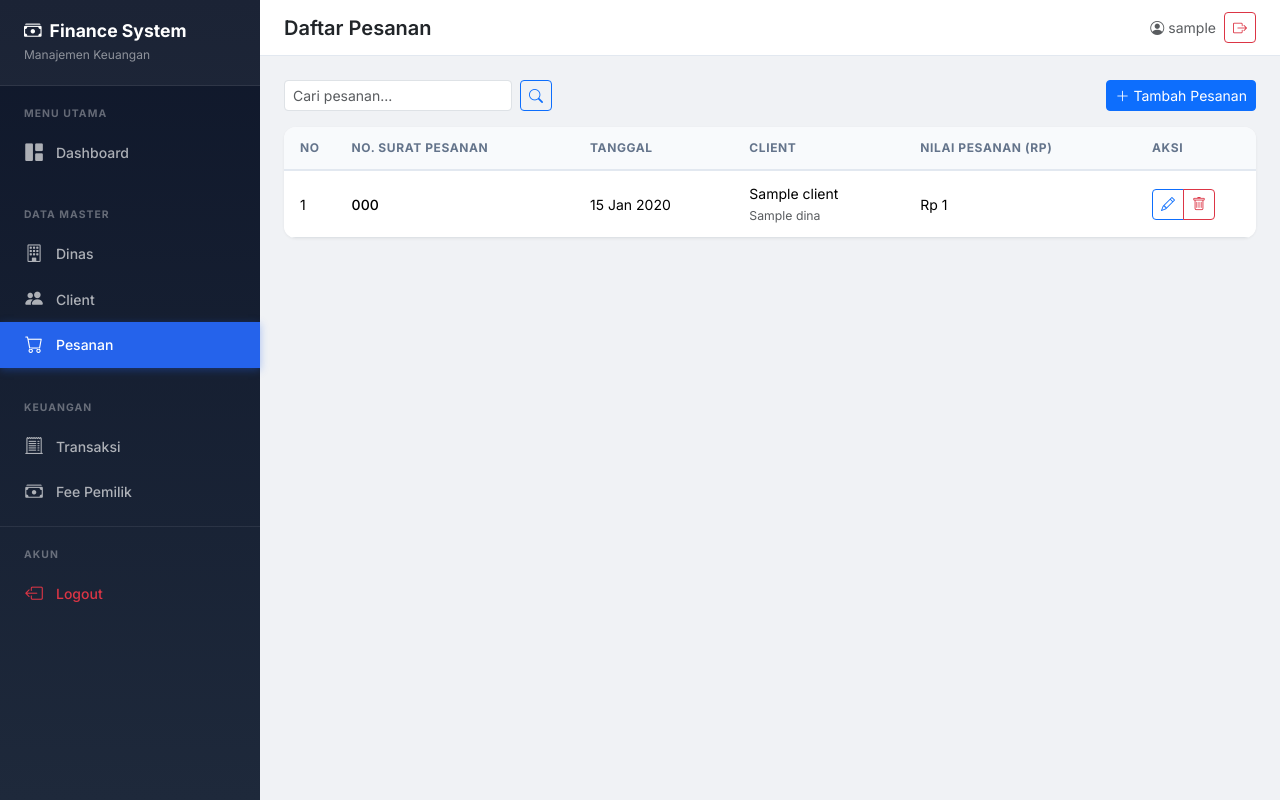
After one commit to arifrg1704-cpu/katering-finance, a Django app: page /pesanan/ in a window 1280 px wide. The commit adds this page. Run offline with Django 5.2, Linux system fonts and the light colour scheme; a user stored in the database is signed in; tables that the repository leaves empty hold one stand-in row (values such as "Sample post").

Commit message:
feat: Menambahkan fitur manajemen Pesanan

```diff
--- a/finance/models.py
+++ b/finance/models.py
@@ -44,6 +44,32 @@ class Client(models.Model):
 
     def __str__(self):
         return f"{self.nama_client} ({self.dinas.nama_dinas})"
+
+
+class Pesanan(models.Model):
+    """Model untuk Pesanan."""
+    nomor_surat_pesanan = models.CharField(max_length=255, verbose_name="Nomor Surat Pesanan")
+    tanggal_surat_pesanan = models.DateField(verbose_name="Tanggal Surat Pesanan")
+    client = models.ForeignKey(
+        Client,
+        on_delete=models.CASCADE,
+        related_name='pesanan_list',
+        verbose_name="Client (FK Client)",
+    )
+    nilai_pesanan = models.DecimalField(
+        max_digits=15, decimal_places=2, default=Decimal('0'),
+        verbose_name="Nilai Pesanan (Rp)",
+    )
+    user = models.ForeignKey(User, on_delete=models.CASCADE, default=2, verbose_name="Dibuat Oleh")
+    created_at = models.DateTimeField(auto_now_add=True)
+
+    class Meta:
+        verbose_name = "Pesanan"
+        verbose_name_plural = "Pesanan"
+        ordering = ['-tanggal_surat_pesanan']
+
+    def __str__(self):
+        return f"{self.nomor_surat_pesanan} - {self.client.nama_client}"
 
 
 class Transaksi(models.Model):
--- a/finance/templates/finance/base.html
+++ b/finance/templates/finance/base.html
@@ -297,6 +297,9 @@
                 class="nav-link {% if 'client' in request.path %}active{% endif %}">
                 <i class="bi bi-people-fill"></i> Client
             </a>
+            <a href="{% url 'finance:pesanan_list' %}" class="nav-link {% if 'pesanan' in request.path %}active{% endif %}">
+                <i class="bi bi-cart"></i> Pesanan
+            </a>
         </div>
         <div class="nav-section">
             <div class="nav-section-title">Keuangan</div>
--- /dev/null
+++ b/finance/templates/finance/pesanan_list.html
@@ -0,0 +1,64 @@
+{% extends "finance/base.html" %}
+{% load humanize %}
+
+{% block title %}Daftar Pesanan{% endblock %}
+{% block page_title %}Daftar Pesanan{% endblock %}
+
+{% block content %}
+<div class="d-flex flex-wrap justify-content-between align-items-center mb-3 gap-2">
+    <form class="d-flex gap-2" method="get">
+        <input type="text" name="q" class="form-control form-control-sm" placeholder="Cari pesanan..." value="{{ q }}">
+        <button class="btn btn-sm btn-outline-primary"><i class="bi bi-search"></i></button>
+    </form>
+    <a href="{% url 'finance:pesanan_create' %}" class="btn btn-sm btn-primary">
+        <i class="bi bi-plus-lg me-1"></i>Tambah Pesanan
+    </a>
+</div>
+
+<div class="table-wrapper">
+    <div class="table-responsive">
+        <table class="table table-hover table-stack">
+            <thead>
+                <tr>
+                    <th style="width:40px">No</th>
+                    <th>No. Surat Pesanan</th>
+                    <th>Tanggal</th>
+                    <th>Client</th>
+                    <th>Nilai Pesanan (Rp)</th>
+                    <th style="width:120px">Aksi</th>
+                </tr>
+            </thead>
+            <tbody>
+                {% for p in pesanan_list %}
+                <tr>
+                    <td class="td-no">{{ forloop.counter }}</td>
+                    <td class="fw-medium" data-label="No. Surat">{{ p.nomor_surat_pesanan }}</td>
+                    <td data-label="Tanggal">{{ p.tanggal_surat_pesanan|date:"d M Y" }}</td>
+                    <td data-label="Client">
+                        {{ p.client.nama_client }}<br>
+                        <small class="text-muted">{{ p.client.dinas.nama_dinas }}</small>
+                    </td>
+                    <td data-label="Nilai (Rp)">Rp {{ p.nilai_pesanan|floatformat:0|intcomma }}</td>
+                    <td class="td-aksi">
+                        <div class="btn-group btn-group-sm">
+                            <a href="{% url 'finance:pesanan_update' p.pk %}" class="btn btn-outline-primary"
+                                title="Edit">
+                                <i class="bi bi-pencil"></i>
+                            </a>
+                            <a href="{% url 'finance:pesanan_delete' p.pk %}" class="btn btn-outline-danger"
+                                title="Hapus">
+                                <i class="bi bi-trash"></i>
+                            </a>
+                        </div>
+                    </td>
+                </tr>
+                {% empty %}
+                <tr>
+                    <td colspan="6" class="text-center text-muted py-4">Belum ada data pesanan.</td>
+                </tr>
+                {% endfor %}
+            </tbody>
+        </table>
+    </div>
+</div>
+{% endblock %}
--- a/finance/urls.py
+++ b/finance/urls.py
@@ -19,6 +19,12 @@ urlpatterns = [
     path('client/<int:pk>/edit/', views.client_update, name='client_update'),
     path('client/<int:pk>/hapus/', views.client_delete, name='client_delete'),
 
+    # Pesanan
+    path('pesanan/', views.pesanan_list, name='pesanan_list'),
+    path('pesanan/tambah/', views.pesanan_create, name='pesanan_create'),
+    path('pesanan/<int:pk>/edit/', views.pesanan_update, name='pesanan_update'),
+    path('pesanan/<int:pk>/hapus/', views.pesanan_delete, name='pesanan_delete'),
+
     # Transaksi
     path('transaksi/', views.transaksi_list, name='transaksi_list'),
     path('fee-pemilik/', views.fee_pemilik_list, name='fee_pemilik_list'),
--- a/finance/views.py
+++ b/finance/views.py
@@ -6,9 +6,9 @@ from django.http import HttpResponse
 from django.template.loader import get_template
 from decimal import Decimal
 
-from .models import Dinas, Client, Transaksi, TransaksiDetail
+from .models import Dinas, Client, Transaksi, TransaksiDetail, Pesanan
 from .forms import (
-    DinasForm, ClientForm, TransaksiForm, TransaksiDetailFormSet,
+    DinasForm, ClientForm, TransaksiForm, TransaksiDetailFormSet, PesananForm
 )
 
 
@@ -155,6 +155,69 @@ def client_delete(request, pk):
         messages.success(request, 'Client berhasil dihapus.')
         return redirect('finance:client_list')
     return render(request, 'finance/client_confirm_delete.html', {'object': client})
+
+
+# ─── Pesanan CRUD ───────────────────────────────────────────────────────────────
+
+@login_required
+def pesanan_list(request):
+    if request.user.is_superuser:
+        queryset = Pesanan.objects.select_related('client', 'client__dinas').all()
+    else:
+        queryset = Pesanan.objects.select_related('client', 'client__dinas').filter(user=request.user)
+
+    q = request.GET.get('q', '')
+    if q:
+        queryset = queryset.filter(
+            Q(nomor_surat_pesanan__icontains=q) |
+            Q(client__nama_client__icontains=q) |
+            Q(client__dinas__nama_dinas__icontains=q)
+        )
+    return render(request, 'finance/pesanan_list.html', {
+        'pesanan_list': queryset,
+        'q': q,
+    })
+
+
+@login_required
+def pesanan_create(request):
+    form = PesananForm(request.POST or None)
+    if not request.user.is_superuser:
+        form.fields['client'].queryset = Client.objects.filter(user=request.user)
+
+    if form.is_valid():
+        pesanan = form.save(commit=False)
+        pesanan.user = request.user
+        pesanan.save()
+        messages.success(request, 'Pesanan berhasil ditambahkan.')
+        return redirect('finance:pesanan_list')
+    return render(request, 'finance/pesanan_form.html', {'form': form, 'title': 'Tambah Pesanan'})
+
+
+@login_required
+def pesanan_update(request, pk):
+    qs = Pesanan.objects.all() if request.user.is_superuser else Pesanan.objects.filter(user=request.user)
+    pesanan = get_object_or_404(qs, pk=pk)
+    form = PesananForm(request.POST or None, instance=pesanan)
+    if not request.user.is_superuser:
+        form.fields['client'].queryset = Client.objects.filter(user=request.user)
+
+    if form.is_valid():
+        form.save()
+        messages.success(request, 'Pesanan berhasil diperbarui.')
+        return redirect('finance:pesanan_list')
+    return render(request, 'finance/pesanan_form.html', {'form': form, 'title': 'Edit Pesanan'})
+
+
+@login_required
+def pesanan_delete(request, pk):
+    qs = Pesanan.objects.all() if request.user.is_superuser else Pesanan.objects.filter(user=request.user)
+    pesanan = get_object_or_404(qs, pk=pk)
+    if request.method == 'POST':
+        pesanan.delete()
+        messages.success(request, 'Pesanan berhasil dihapus.')
+        return redirect('finance:pesanan_list')
+    return render(request, 'finance/pesanan_confirm_delete.html', {'object': pesanan})
 
 
 # ─── Transaksi CRUD ───────────────────────────────────────────────────────────
```
Also changed, not shown: finance/forms.py (+15 -1 lines), finance/templates/finance/pesanan_confirm_delete.html (added, +30 -0 lines), finance/templates/finance/pesanan_form.html (added, +36 -0 lines), finance/migrations/0007_pesanan.py (added).
